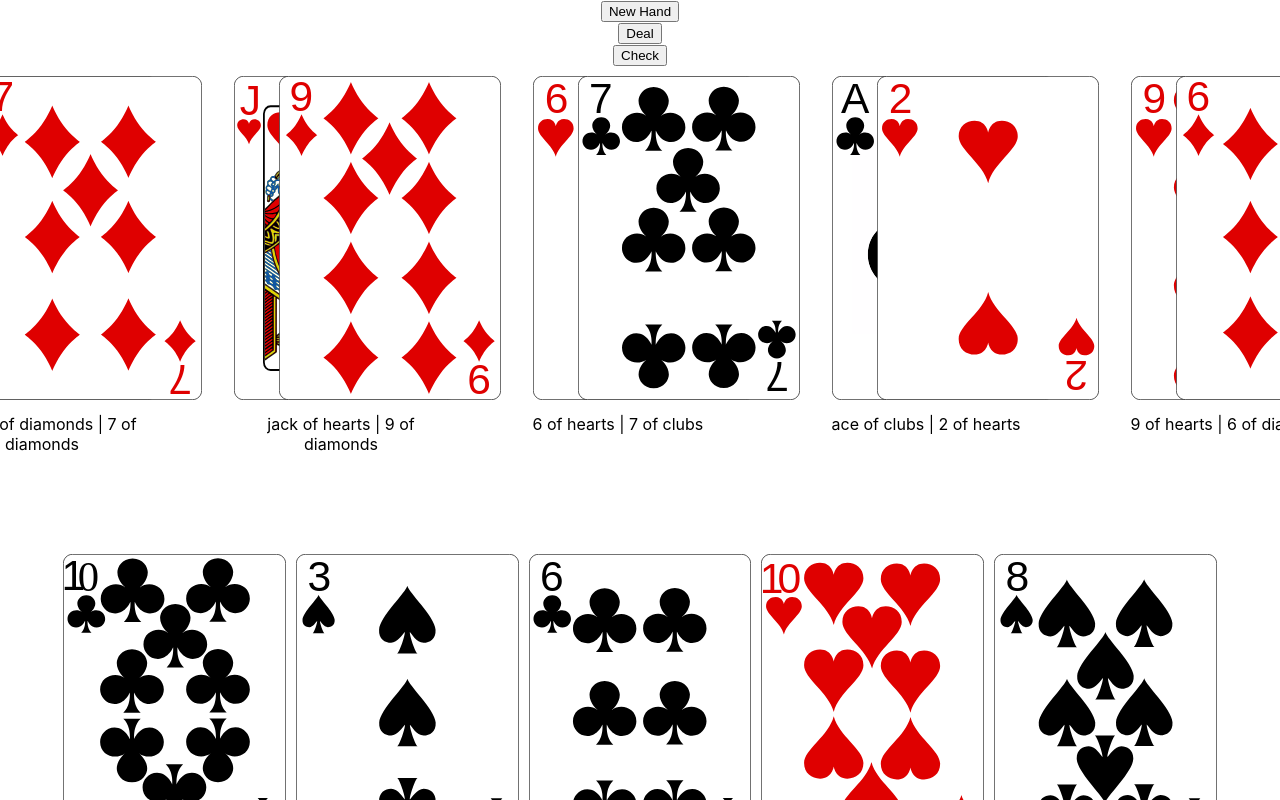
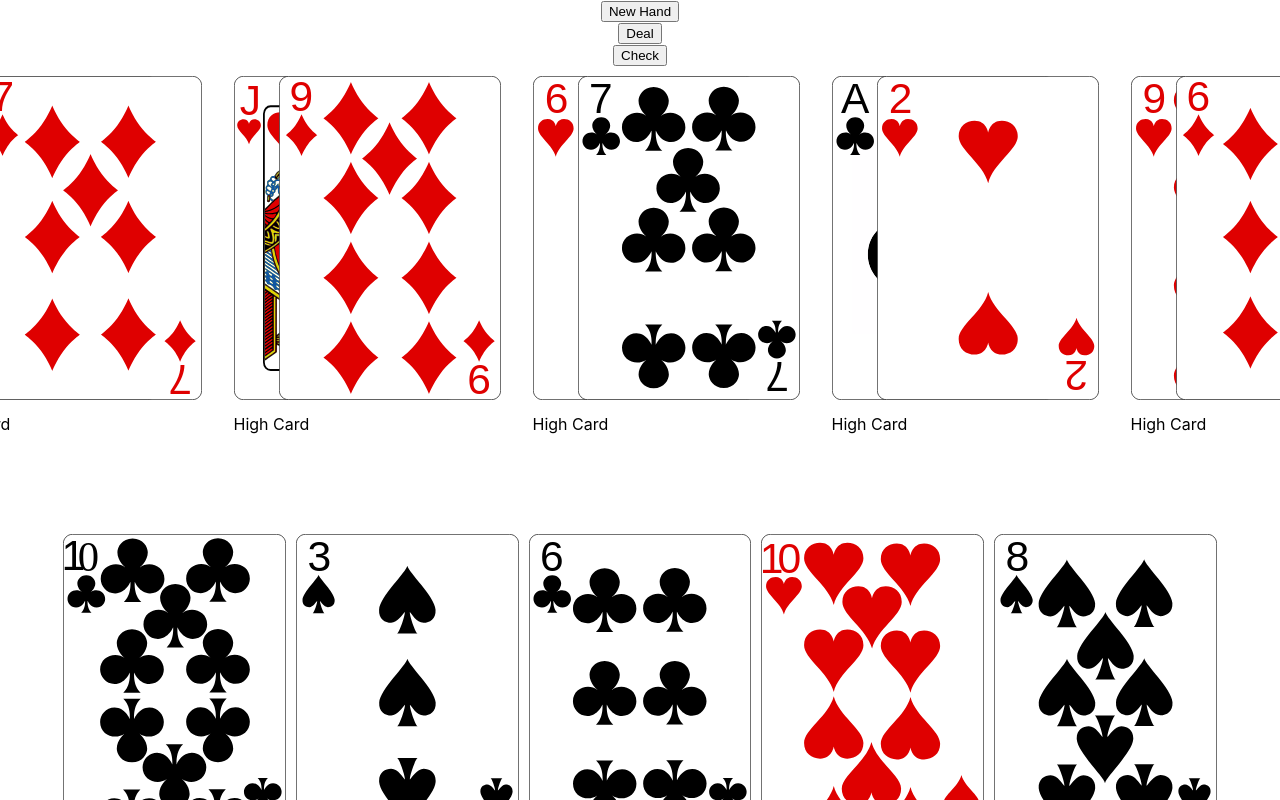
Before and after one commit to jakewac/Poker, a React (Create React App) app in the folder poker/: page / in a window 1280 px wide. Both pictures are taken after a click on the button "New Hand". Shown: the top 800 px of the page. Built offline with nearby package versions, Linux system fonts and the light colour scheme.

Commit message:
Hand status

```diff
--- a/poker/src/Board.js
+++ b/poker/src/Board.js
@@ -3,6 +3,7 @@ import React from "react";
 import "./Board.css";
 
 import Hand from "./Hand";
+import Player from "./Player";
 import PokerUtil from "./PokerUtil";
 
 class Board extends React.Component {
@@ -12,7 +13,7 @@ class Board extends React.Component {
         this.game = this.props.game;
 
         this.state = {
-            playerHands: this.game.getHands(),
+            playerHands: this.getPlayerHands(),
             board: this.game.getBoard(),
             deck: this.game.getDeck(),
             status: "",
@@ -24,7 +25,7 @@ class Board extends React.Component {
         this.game.dealCards();
 
         this.setState({
-            playerHands: this.game.getHands(),
+            playerHands: this.getPlayerHands(),
             board: this.game.getBoard(),
             deck: this.game.getDeck(),
             status: "",
@@ -35,19 +36,17 @@ class Board extends React.Component {
         this.game.dealBoardCard();
 
         this.setState({
-            playerHands: this.game.getHands(),
+            playerHands: this.getPlayerHands(),
             board: this.game.getBoard(),
             deck: this.game.getDeck(),
         });
     }
 
     checkDealtHand() {
-        const pokerUtil = new PokerUtil(
-            this.state.playerHands,
-            this.state.board
+        const bestHand = PokerUtil.getBestHand(
+            this.game.getHands(),
+            this.game.getBoard()
         );
-
-        const bestHand = pokerUtil.getBestHand();
 
         const label =
             bestHand.getName() +
@@ -55,8 +54,32 @@ class Board extends React.Component {
             new Hand(bestHand.getRankedCards()).toString();
 
         this.setState({
+            playerHands: this.getPlayerHands(),
             status: label,
         });
+    }
+
+    getPlayerHands() {
+        let playerHands = [];
+
+        let id = Math.random();
+        for (const hand of this.game.getHands()) {
+            if (!hand.getCards().length) continue;
+
+            const combinedHand = new Hand(
+                hand.getCards().concat(this.game.getBoard().getCards())
+            );
+
+            const status = PokerUtil.getRankedHand(combinedHand).getName();
+
+            playerHands.push(
+                <Player key={id} hand={hand} status={status}></Player>
+            );
+
+            id += 1;
+        }
+
+        return playerHands;
     }
 
     getCardRender(card) {
@@ -71,29 +94,6 @@ class Board extends React.Component {
                 <img src={cardImagePath} alt={cardName}></img>
             </div>
         );
-    }
-
-    getPlayerHandsRender() {
-        let playerHands = [];
-
-        let id = 0;
-        for (const hand of this.state.playerHands) {
-            let cardRenders = [];
-            for (const card of hand.getCards()) {
-                cardRenders.push(this.getCardRender(card));
-            }
-
-            playerHands.push(
-                <div key={id}>
-                    <div className="handCondensed">{cardRenders}</div>
-                    <div className="handStatusLabel">{hand.toString()}</div>
-                </div>
-            );
-
-            id += 1;
-        }
-
-        return playerHands;
     }
 
     getBoardRender() {
@@ -122,7 +122,7 @@ class Board extends React.Component {
                     <br></br>
                     <button onClick={() => this.checkDealtHand()}>Check</button>
                 </div>
-                <div className="handList">{this.getPlayerHandsRender()}</div>
+                <div className="handList">{this.state.playerHands}</div>
                 <br></br>
                 <div>{this.state.status}</div>
                 <br></br>
--- a/poker/src/Card.js
+++ b/poker/src/Card.js
@@ -44,6 +44,14 @@ class Card {
         this.shown = shown;
     }
 
+    equals(other) {
+        if (!(other instanceof Card)) return false;
+        return (
+            this.rank.equals(other.getRank()) &&
+            this.suit.equals(other.getSuit())
+        );
+    }
+
     toString() {
         return this.rank.name + " of " + this.suit.name;
     }
--- a/poker/src/Hand.js
+++ b/poker/src/Hand.js
@@ -24,6 +24,18 @@ class Hand {
         }
     }
 
+    equals(other) {
+        if (!(other instanceof Hand)) return false;
+
+        if (other.getCards().length !== this.cards.length) return false;
+
+        for (const card of this.cards) {
+            if (!other.getCards().includes(card)) return false;
+        }
+
+        return true;
+    }
+
     toString() {
         return this.cards.join(" | ");
     }
--- /dev/null
+++ b/poker/src/Player.js
@@ -0,0 +1,56 @@
+import React from "react";
+
+import "./Board.css";
+
+class Player extends React.Component {
+    constructor(props) {
+        super(props);
+
+        this.hand = this.props.hand;
+
+        this.state = {
+            cards: this.hand.getCards(),
+            status: this.props.status,
+        };
+    }
+
+    getHand() {
+        return this.hand;
+    }
+
+    setStatus(status) {
+        this.setState({
+            status: status,
+        });
+    }
+
+    getCardRender(card) {
+        const cardName = card.shown
+            ? card.getRank().toString() + "_of_" + card.getSuit().toString()
+            : "back";
+
+        const cardImagePath = "./deck/" + cardName + ".svg";
+
+        return (
+            <div key={card.getId()}>
+                <img src={cardImagePath} alt={cardName}></img>
+            </div>
+        );
+    }
+
+    render() {
+        let cardRenders = [];
+        for (const card of this.state.cards) {
+            cardRenders.push(this.getCardRender(card));
+        }
+
+        return (
+            <div>
+                <div className="handCondensed">{cardRenders}</div>
+                <div className="handStatusLabel">{this.state.status}</div>
+            </div>
+        );
+    }
+}
+
+export default Player;
--- a/poker/src/PokerUtil.js
+++ b/poker/src/PokerUtil.js
@@ -10,17 +10,7 @@ import ThreeOfAKind from "./poker_hand_ranks/ThreeOfAKind";
 import TwoPair from "./poker_hand_ranks/TwoPair";
 
 class PokerUtil {
-    constructor(hands, board) {
-        this.hands = hands;
-        this.board = board;
-
-        this.rankedHands = [];
-        for (const hand of this.hands) {
-            this.rankedHands.push(this.getRankedHand(hand));
-        }
-    }
-
-    getRankedHand(hand) {
+    static getRankedHand(hand) {
         const handRanks = [
             new HighCard(0),
             new Pair(1),
@@ -33,25 +23,30 @@ class PokerUtil {
             new StraightFlush(8),
         ];
 
-        const combinedHand = new Hand(
-            hand.getCards().concat(this.board.getCards())
-        );
-
         for (const rank of handRanks.sort(
             (a, b) => b.getHandTypeValue() - a.getHandTypeValue()
         )) {
-            if (rank.makesHand(combinedHand)) return rank;
+            if (rank.makesHand(hand)) return rank;
         }
 
         return null;
     }
 
-    getBestHand() {
-        let winner = this.rankedHands[0];
+    static getBestHand(hands, board) {
+        let rankedHands = [];
+        for (const hand of hands) {
+            const combinedHand = new Hand(
+                hand.getCards().concat(board.getCards())
+            );
 
-        for (let i = 1; i < this.rankedHands.length; i++) {
-            if (!winner.beatsHand(this.rankedHands[i])) {
-                winner = this.rankedHands[i];
+            rankedHands.push(this.getRankedHand(combinedHand));
+        }
+
+        let winner = rankedHands[0];
+
+        for (let i = 1; i < rankedHands.length; i++) {
+            if (!winner.beatsHand(rankedHands[i])) {
+                winner = rankedHands[i];
             }
         }
 
--- a/poker/src/Suit.js
+++ b/poker/src/Suit.js
@@ -1,11 +1,17 @@
 class Suit {
-    static HEARTS = new Suit("hearts");
-    static CLUBS = new Suit("clubs");
-    static DIAMONDS = new Suit("diamonds");
-    static SPADES = new Suit("spades");
+    static HEARTS = new Suit("hearts", 0);
+    static CLUBS = new Suit("clubs", 1);
+    static DIAMONDS = new Suit("diamonds", 2);
+    static SPADES = new Suit("spades", 3);
 
-    constructor(name) {
+    constructor(name, value) {
         this.name = name;
+        this.value = value;
+    }
+
+    equals(other) {
+        if (!(other instanceof Suit)) return false;
+        return this.value === other.value;
     }
 
     toString() {
--- a/poker/src/poker_hand_ranks/Flush.js
+++ b/poker/src/poker_hand_ranks/Flush.js
@@ -21,7 +21,7 @@ class Flush extends PokerHandRank {
     }
 
     getHandCards() {
-        return this.cards.filter((c) => c.getSuit() === this.suit);
+        return this.cards.filter((c) => c.getSuit() === this.suit).slice(0, 5);
     }
 
     beatsEqualTypeHand(hand) {
```
